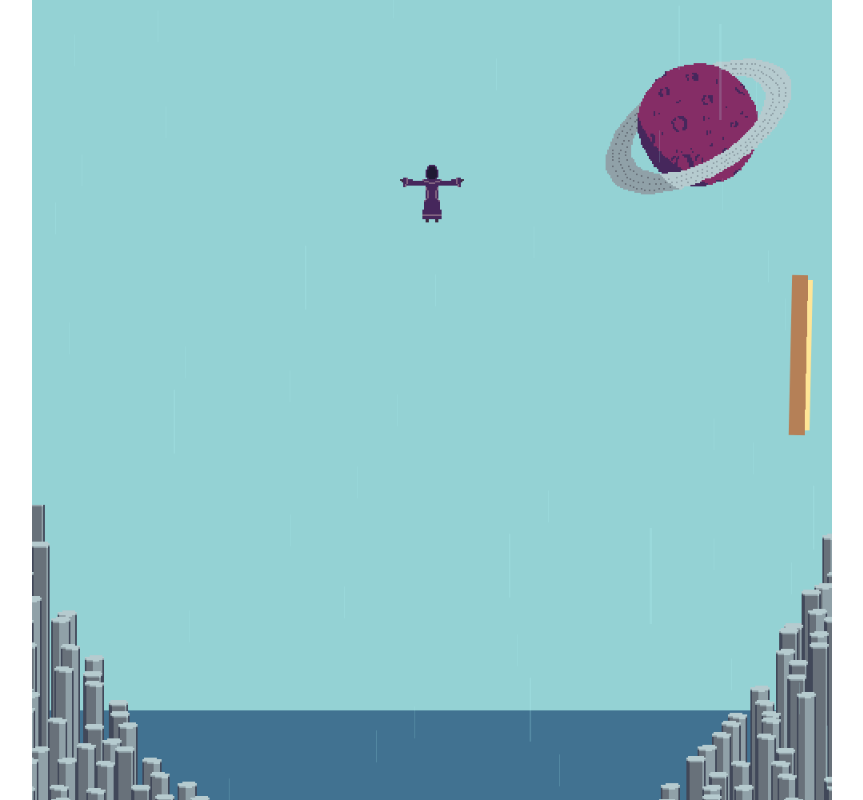
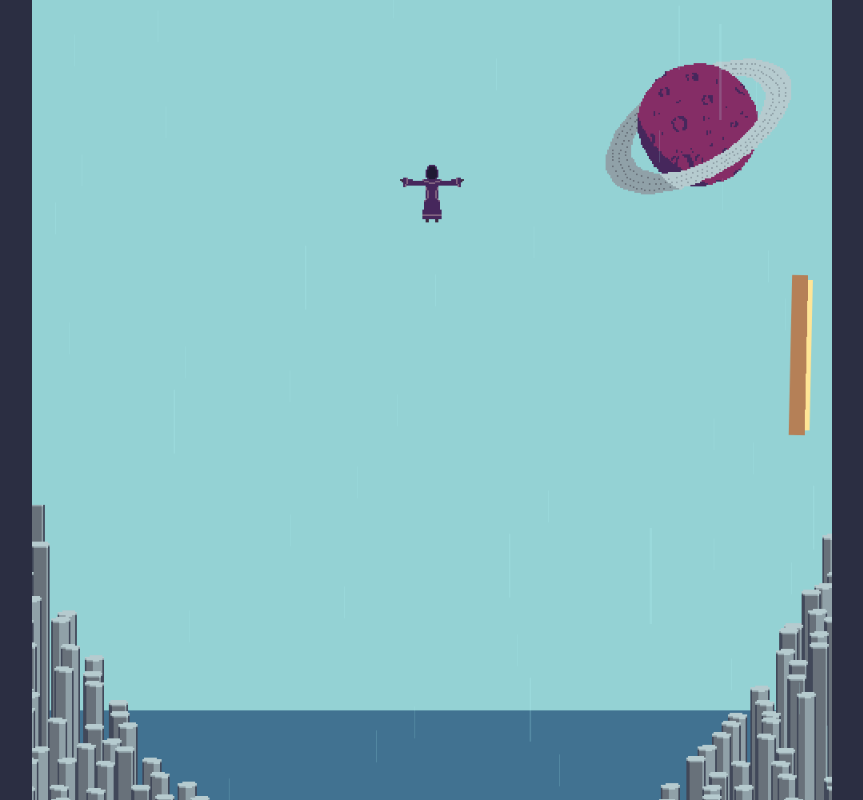
Before and after one commit to fatfisz/toast, a website: page index.html in a window 1280 px wide. Shown: the whole page, without its empty margins (208-1071 px from the left). Drawn offline with Linux system fonts and the light colour scheme.

Commit message:
Change the background to a dark one

```diff
--- a/index.html
+++ b/index.html
@@ -4,7 +4,7 @@
 
 <style>
   html {
-    background: #fff;
+    background: #2b2e42;
   }
   canvas {
     left: 50%;
```
